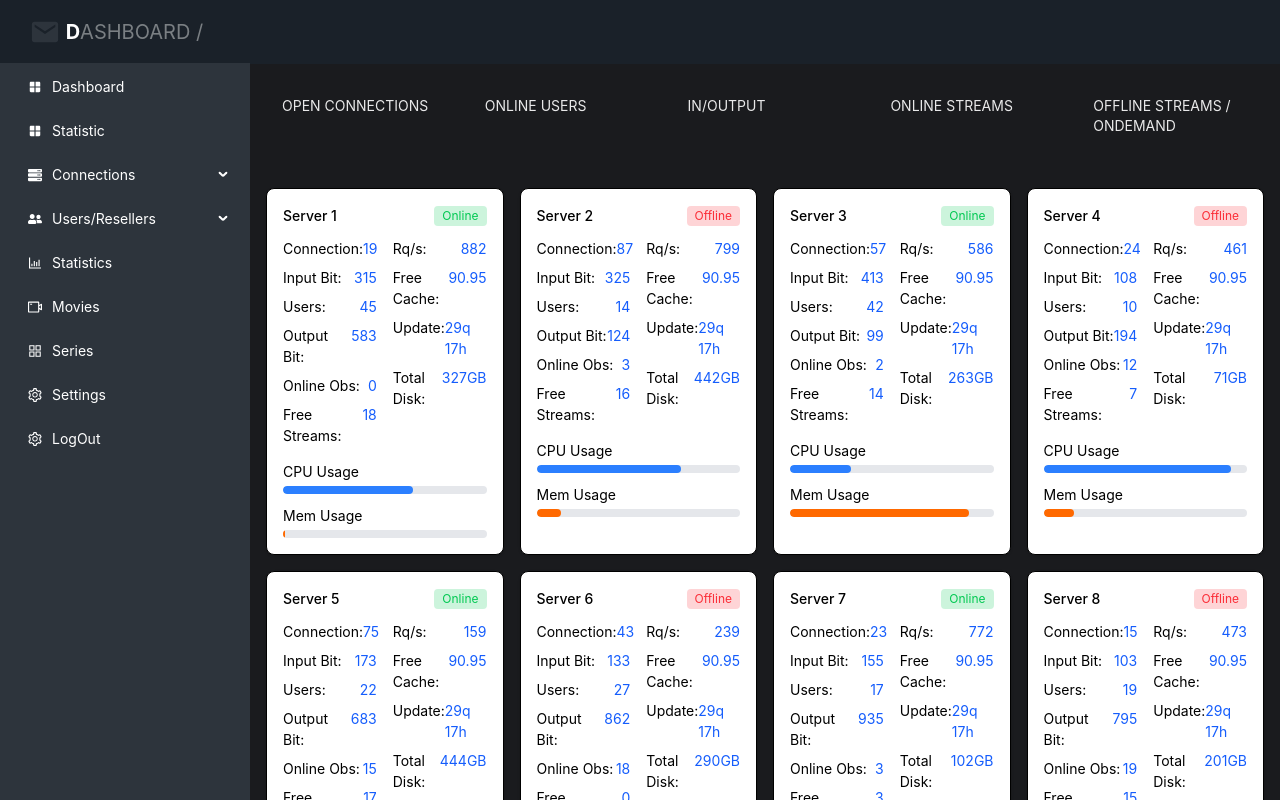
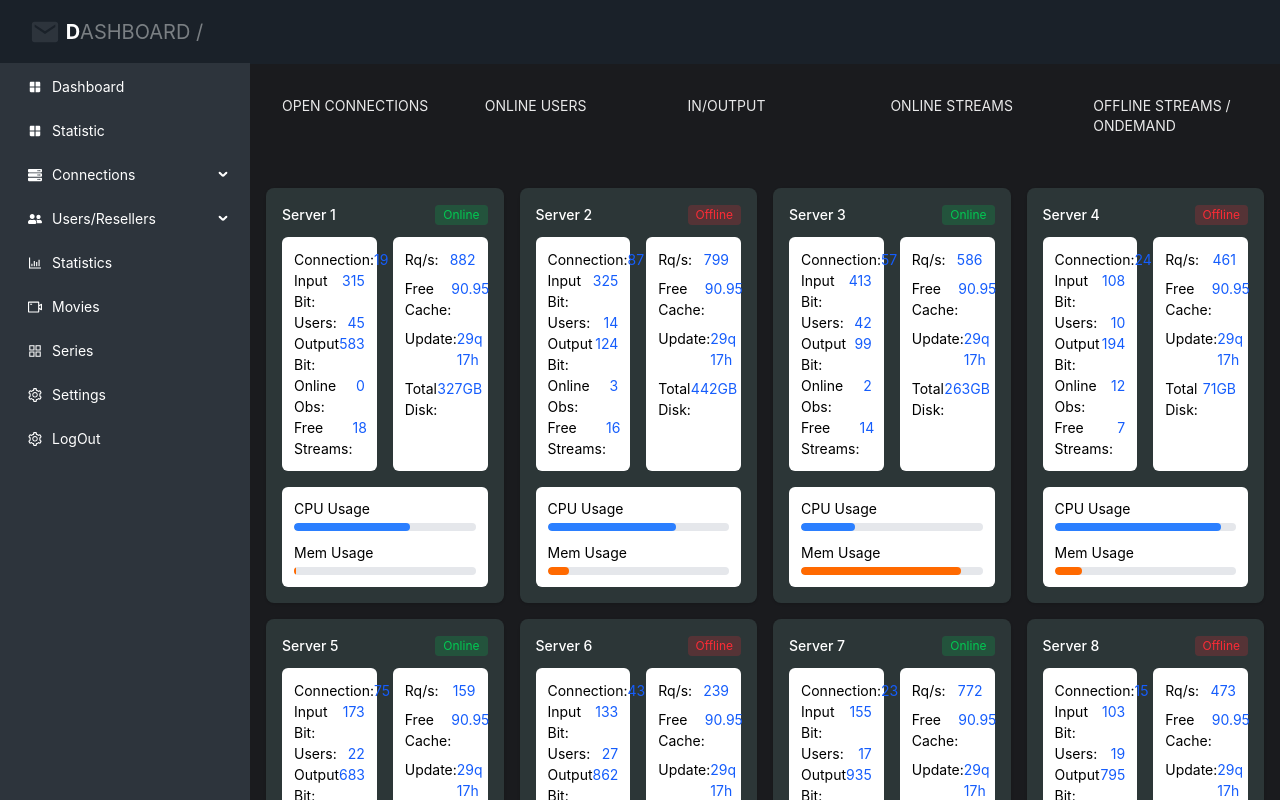
Before and after one commit to saadsinpk/IPTV_FRONT, a React (Vite) app: page /dashboard/dashboard in a window 1280 px wide. Shown: the top 800 px of the page. Built offline with nearby package versions, Linux system fonts and the light colour scheme; sample sign-in values are in the browser's storage.

Commit message:
Update server-card.jsx

```diff
--- a/src/components/server-card.jsx
+++ b/src/components/server-card.jsx
@@ -11,15 +11,18 @@ export function ServerCard({ server, index, isStatic = false }) {
   const getRandomValue = (max) => Math.floor(Math.random() * max);
 
   return (
-    <Card className={`${theme} p-4 rounded-lg relative overflow-hidden`}>
+    <Card
+      className={`${theme} bg-[#2c3637] border-none p-4 rounded-lg relative overflow-hidden`}
+    >
       <div className="flex justify-between items-center mb-3">
-        <h3 className="font-medium">{server?.name || `Server ${index + 1}`}</h3>
+        <h3 className="font-medium text-white">{server?.name || `Server ${index + 1}`}</h3>
         <div className={`${statusClass} px-2 py-0.5 rounded text-xs`}>
           {status}
         </div>
       </div>
       <div className="grid grid-cols-2 gap-4 mb-4">
         <div className="space-y-2">
+          <div className="bg-white p-3 rounded-md">
             <div className="flex justify-between">
               <span>Connection:</span>
               <span className="text-blue-600">
@@ -57,7 +60,8 @@ export function ServerCard({ server, index, isStatic = false }) {
               </span>
             </div>
           </div>
-        <div className="space-y-2">
+        </div>
+        <div className="space-y-2 bg-white p-3 rounded-md">
           <div className="flex justify-between">
             <span>Rq/s:</span>
             <span className="text-blue-600">
@@ -82,7 +86,7 @@ export function ServerCard({ server, index, isStatic = false }) {
           </div>
         </div>
       </div>
-      <div className="space-y-3">
+      <div className="space-y-3 bg-white p-3 rounded-md">
         <div>
           <div className="text-sm mb-1">CPU Usage</div>
           <div className="h-2 bg-gray-200 rounded-full overflow-hidden">
```
Lines whose indentation alone changed are shown as unchanged.
